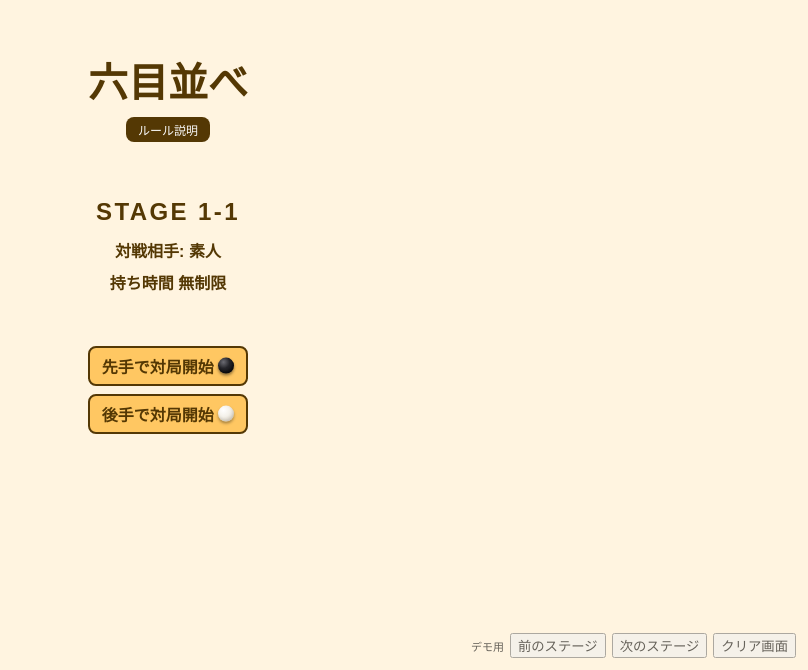
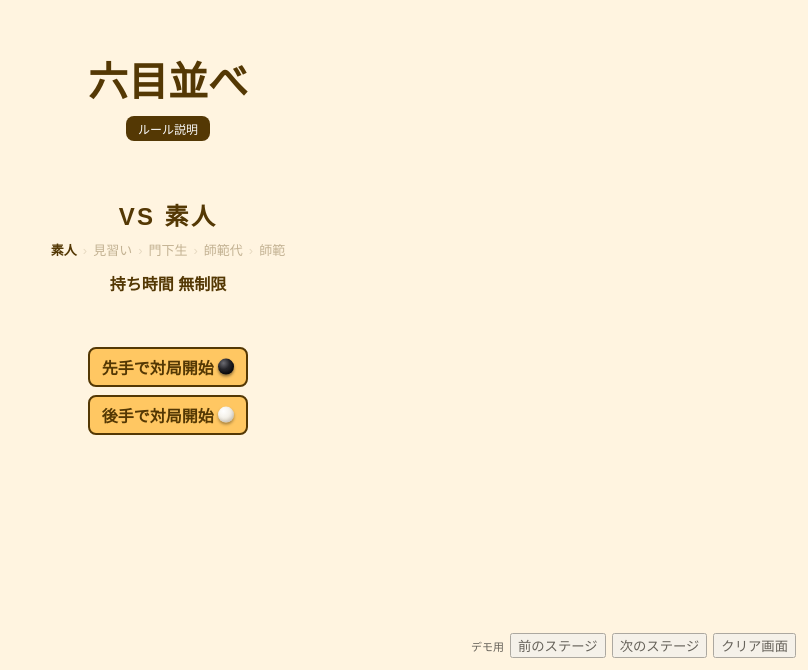
Before and after one commit to TakuyaXyze/6moku-narabe, a Next.js app: page / in a window 1280 px wide. Shown: the part 130-800 px from the top of the page, without its empty margins (472-1280 px from the left). Built offline with nearby package versions, Linux system fonts and the light colour scheme.

Commit message:
💄 ステージ番号とラウンドの表示をやめ、対戦相手の名前と局数で進行度を表示

```diff
--- a/components/PlayGround.tsx
+++ b/components/PlayGround.tsx
@@ -37,7 +37,6 @@ const RULE_TIME_RATE = 0.5;
 type Props = {
     playerIsBlack: boolean;
     computer: ComputerSetting;
-    stageLabel: string;
     initialTime: number;
     timeIncrement: number;
     nextLabel: string;
@@ -49,7 +48,7 @@ type Props = {
     onReset: () => void;
 }
 
-export function PlayGround({ playerIsBlack, computer, stageLabel, initialTime, timeIncrement, nextLabel, resultNote, resetPenalty, resetWarning, onGameEnd, onNext, onReset }: Props) {
+export function PlayGround({ playerIsBlack, computer, initialTime, timeIncrement, nextLabel, resultNote, resetPenalty, resetWarning, onGameEnd, onNext, onReset }: Props) {
 
     const [history, setHistory] = useState([Array(ROWS).fill(null).map(() => Array<(string | null)>(COLUMNS).fill(null))]);
     const [currentMove, setCurrentMove] = useState(0);
@@ -335,7 +334,7 @@ export function PlayGround({ playerIsBlack, computer, stageLabel, initialTime, t
 
     return (
         <div className="play-screen">
-            <PlayHeader stageLabel={stageLabel} />
+            <PlayHeader opponentName={computer.name} />
             <div className="play-ground">
                 <div className="com-area">
                     <SideBlock side="com" name={computer.name} isBlack={!playerIsBlack} bowlState={comBowlState} />
--- a/components/PlayHeader.tsx
+++ b/components/PlayHeader.tsx
@@ -1,11 +1,11 @@
 type Props = {
-    stageLabel: string;
+    opponentName: string;
 }
 
-export function PlayHeader({ stageLabel }: Props) {
+export function PlayHeader({ opponentName }: Props) {
     return (
         <div className="game-header">
-            <div className="stage-title">STAGE {stageLabel}</div>
+            <div className="stage-title">VS {opponentName}</div>
         </div>
     );
 }
--- a/components/StageFlow.tsx
+++ b/components/StageFlow.tsx
@@ -33,16 +33,17 @@ export function StageFlow() {
     const allCleared: boolean = stageNo > stageInfo.length;
     const stage: StageInfo = stageInfo[Math.min(stageNo, stageInfo.length) - 1];
     const playerIsBlack: boolean = (roundNo === 1) ? firstRoundIsBlack : !firstRoundIsBlack;
-    const stageLabel: string = stageNo + "-" + roundNo;
+    const opponentNames: string[] = stageInfo.map((info) => info.computer.name);
     const initialTime: number = stage.timeLimit + carriedTime - timePenalty;
     const gameOver: boolean = initialTime <= 0;
     const fallbackStageNo: number = Math.max(stageNo - 1, 1);
-    const nextLabel: string = lastWin ? "次へ" : (gameOver ? "ステージ" + fallbackStageNo + "へ" : "もう一度");
+    const fallbackName: string = opponentNames[fallbackStageNo - 1];
+    const nextLabel: string = lastWin ? "次へ" : (gameOver ? fallbackName + "と再戦" : "もう一度");
     const penaltyApplies: boolean = Number.isFinite(stage.timeLimit);
     const winNote: string = (carriedTime > 0)
         ? "勝利ボーナス +" + (carriedTime / 1000) + "秒 で\n" + "次の対局へ"
         : "";
-    const gameoverNote: string = "再度前のステージをクリアしてから\nリベンジしに来よう";
+    const gameoverNote: string = fallbackName + "に勝ってから\nリベンジしに来よう";
     const penaltyNote: string = "敗北ペナルティ −" + Math.floor(TIME_PENALTY / 1000) + "秒 で再挑戦";
     const resultNote: string = lastWin ? winNote
         : (gameOver ? gameoverNote
@@ -50,7 +51,7 @@ export function StageFlow() {
     const resetPenalty: number = penaltyApplies ? TIME_PENALTY : 0;
     const resetIsGameOver: boolean = stage.timeLimit - (timePenalty + resetPenalty) <= 0;
     const resetWarning: string | null = resetIsGameOver
-        ? "持ち時間が尽きるため、ステージ" + fallbackStageNo + "からやり直しになります"
+        ? "持ち時間が尽きるため、" + fallbackName + "との対局からやり直しになります"
         : null;
 
     useEffect(() => {
@@ -136,7 +137,6 @@ export function StageFlow() {
                     key={stageNo + "-" + roundNo + "-" + attempt}
                     playerIsBlack={playerIsBlack}
                     computer={stage.computer}
-                    stageLabel={stageLabel}
                     initialTime={initialTime}
                     timeIncrement={stage.timeIncrement}
                     nextLabel={nextLabel}
@@ -161,7 +161,8 @@ export function StageFlow() {
 
             {phase === "standby" && !allCleared && (
                 <StageScreen
-                    stageLabel={stageLabel}
+                    opponentNames={opponentNames}
+                    stageNo={stageNo}
                     opponentName={stage.computer.name}
                     initialTime={initialTime}
                     stageTimeLimit={stage.timeLimit}
--- a/components/StageScreen.tsx
+++ b/components/StageScreen.tsx
@@ -1,7 +1,8 @@
 import "../styles/StageScreen.css";
 
 type Props = {
-    stageLabel: string;
+    opponentNames: string[];
+    stageNo: number;
     opponentName: string;
     initialTime: number;
     stageTimeLimit: number;
@@ -15,7 +16,7 @@ type Props = {
     onOpenRule: () => void;
 }
 
-export function StageScreen({ stageLabel, opponentName, initialTime, stageTimeLimit, carriedTime, timePenalty, roundNo, attempt, playerIsBlack, onSelectFirstMove, onStart, onOpenRule }: Props) {
+export function StageScreen({ opponentNames, stageNo, opponentName, initialTime, stageTimeLimit, carriedTime, timePenalty, roundNo, attempt, playerIsBlack, onSelectFirstMove, onStart, onOpenRule }: Props) {
     const hasTimeDetail: boolean = Number.isFinite(initialTime) && (carriedTime > 0 || timePenalty > 0);
     const choosesFirstMove: boolean = roundNo === 1 && attempt === 0;
 
@@ -29,11 +30,15 @@ export function StageScreen({ stageLabel, opponentName, initialTime, stageTimeLi
             </div>
             <div className="stage-screen-info">
                 <div className="stage-screen-label">
-                    STAGE {stageLabel}
+                    VS {opponentName}
                 </div>
-                <div className="stage-screen-opponent-name">
-                    対戦相手: {opponentName}
-                </div>
+                <ol className="stage-screen-ladder">
+                    {opponentNames.map((name, i) => (
+                        <li key={name}
+                            className={i + 1 < stageNo ? "ladder-cleared" : (i + 1 === stageNo ? "ladder-current" : "ladder-next")}
+                        >{name}</li>
+                    ))}
+                </ol>
                 <div className="stage-screen-time">
                     持ち時間 {Number.isFinite(initialTime) ? Math.floor(initialTime / 1000) + "秒" : "無制限"}
                 </div>
@@ -63,7 +68,7 @@ export function StageScreen({ stageLabel, opponentName, initialTime, stageTimeLi
                 {!choosesFirstMove && (
                     <>
                         <div className="stage-screen-start-message">
-                            {attempt > 0 ? "再挑戦" : "ラウンド" + roundNo}
+                            {attempt > 0 ? "再挑戦" : "手番を入れ替えて " + roundNo + "局目"}
                         </div>
                         <button className="stage-screen-start-button" onClick={() => onStart()}>
                             {playerIsBlack ? "先手" : "後手"}で開始 <span className={playerIsBlack ? "goishi-black" : "goishi-white"} />
--- a/styles/StageScreen.css
+++ b/styles/StageScreen.css
@@ -52,11 +52,40 @@
 }
 
 .stage-screen-time,
-.stage-screen-opponent-name,
 .stage-screen-start-message {
     font-size: 16px;
     margin: 4px;
     font-weight: bold;
+}
+
+.stage-screen-ladder {
+    display: flex;
+    flex-direction: row;
+    flex-wrap: wrap;
+    justify-content: center;
+    margin: 0 0 8px;
+    padding: 0;
+    list-style: none;
+    font-size: 13px;
+}
+
+.stage-screen-ladder li+li::before {
+    content: "›";
+    margin: 0 6px;
+    opacity: 0.4;
+    font-weight: normal;
+}
+
+.ladder-cleared {
+    opacity: 0.6;
+}
+
+.ladder-current {
+    font-weight: bold;
+}
+
+.ladder-next {
+    opacity: 0.35;
 }
 
 .stage-screen-time-detail {
```
